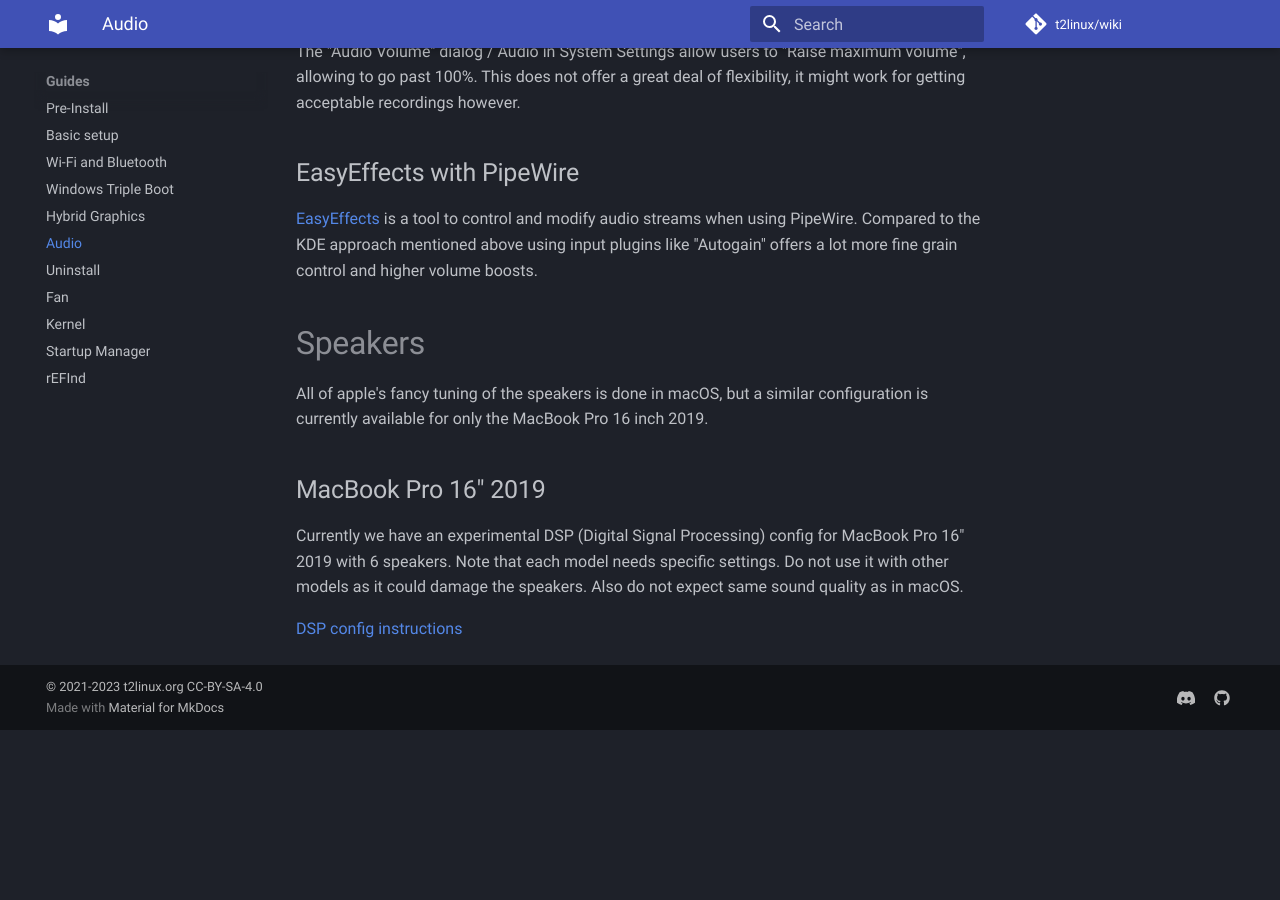
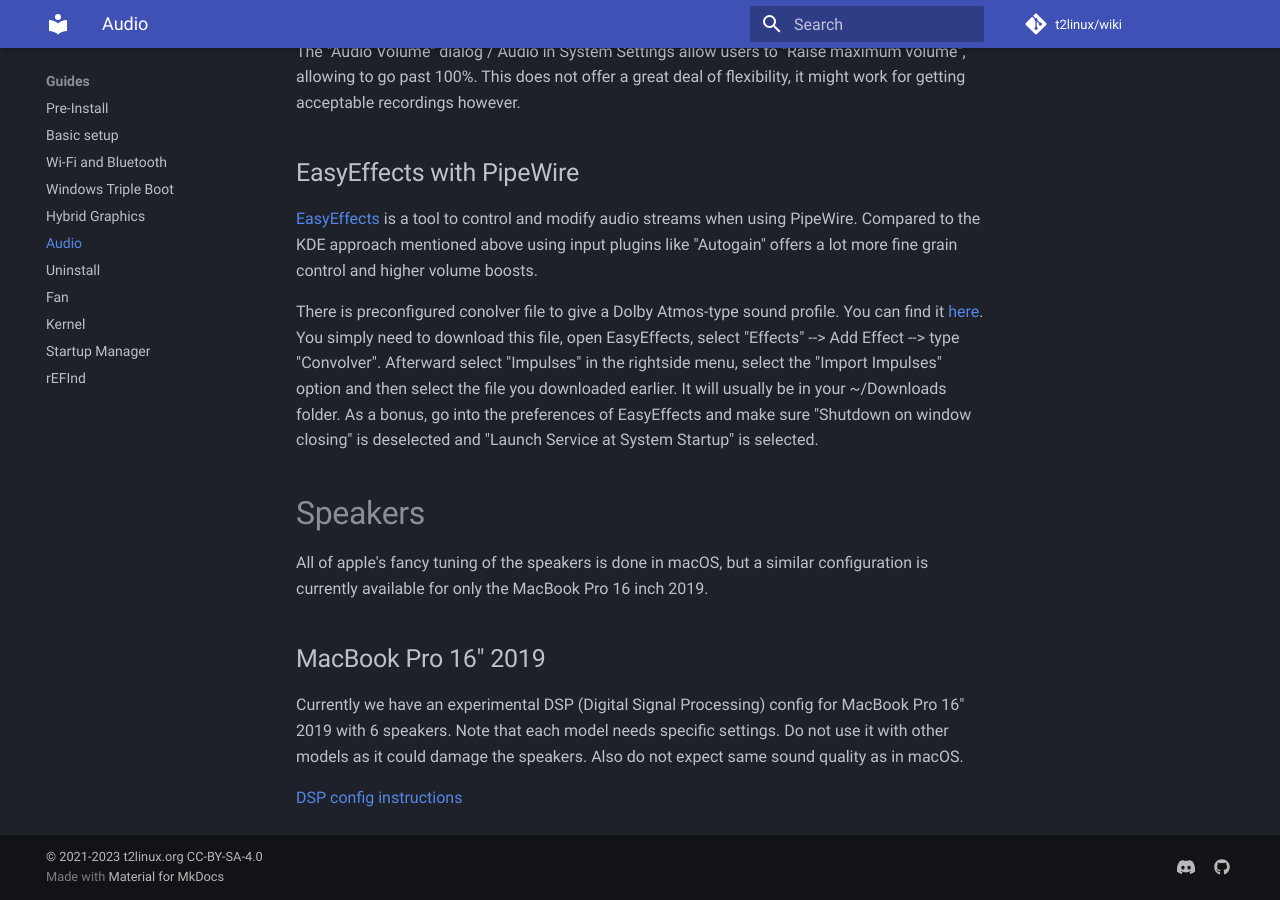
Before and after one commit to t2linux/wiki, an MkDocs documentation site: the page built from docs/guides/audio-config.md, in a window 1280 px wide and 900 px high, scrolled down 1977 px. Built offline with MkDocs 1.6.1 and Material for MkDocs 9.7.7, drawn with Linux system fonts in a browser that asks for light colours; comment, search, counter and statistics services are not loaded; before the commit the page ends 2707 px from its top, so only the background shows below that.

Commit message:
Update audio-config.md
I added a section with instructions to get a sound profile similar to Dolby Atmos. I provided step-by-step instructions for those not very familiar with EasyEffects. This section was added into the EasyEffects and Pipewire section.

```diff
--- a/docs/guides/audio-config.md
+++ b/docs/guides/audio-config.md
@@ -57,6 +57,8 @@ does not offer a great deal of flexibility, it might work for getting acceptable
 to the KDE approach mentioned above using input plugins like "Autogain" offers a lot more fine grain control and higher volume
 boosts.
 
+There is  preconfigured conolver file to give a Dolby Atmos-type sound profile. You can find it [here](https://github.com/JackHack96/EasyEffects-Presets/blob/master/irs/Dolby%20ATMOS%20((128K%20MP3))%201.Default.irs). You simply need to download this file, open EasyEffects, select "Effects" --> Add Effect --> type "Convolver". Afterward select "Impulses" in the rightside menu, select the "Import Impulses" option and then select the file you downloaded earlier. It will usually be in your ~/Downloads folder. As a bonus, go into the preferences of EasyEffects and make sure "Shutdown on window closing" is deselected and "Launch Service at System Startup" is selected.
+
 # Speakers
 
 All of apple's fancy tuning of the speakers is done in macOS, but a similar configuration is currently available for only the MacBook Pro 16 inch 2019.
```
